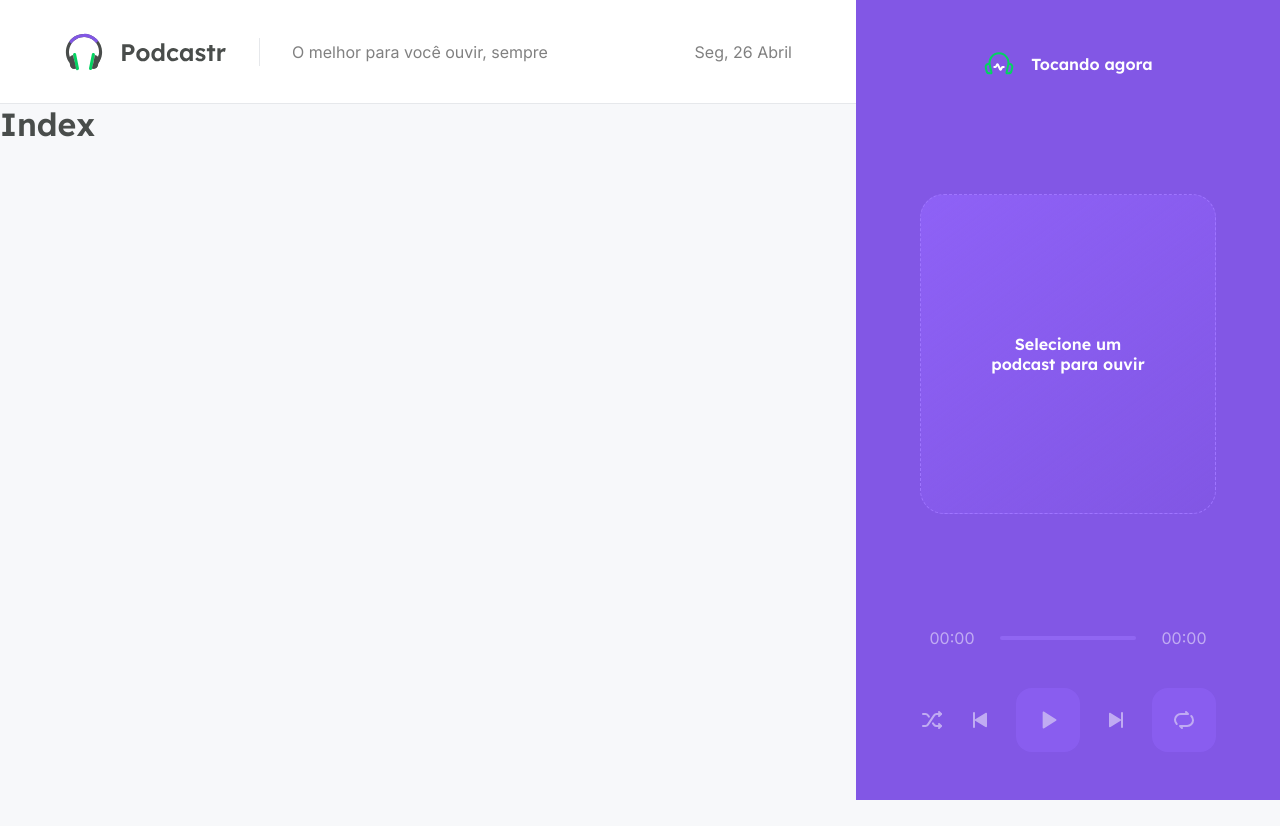
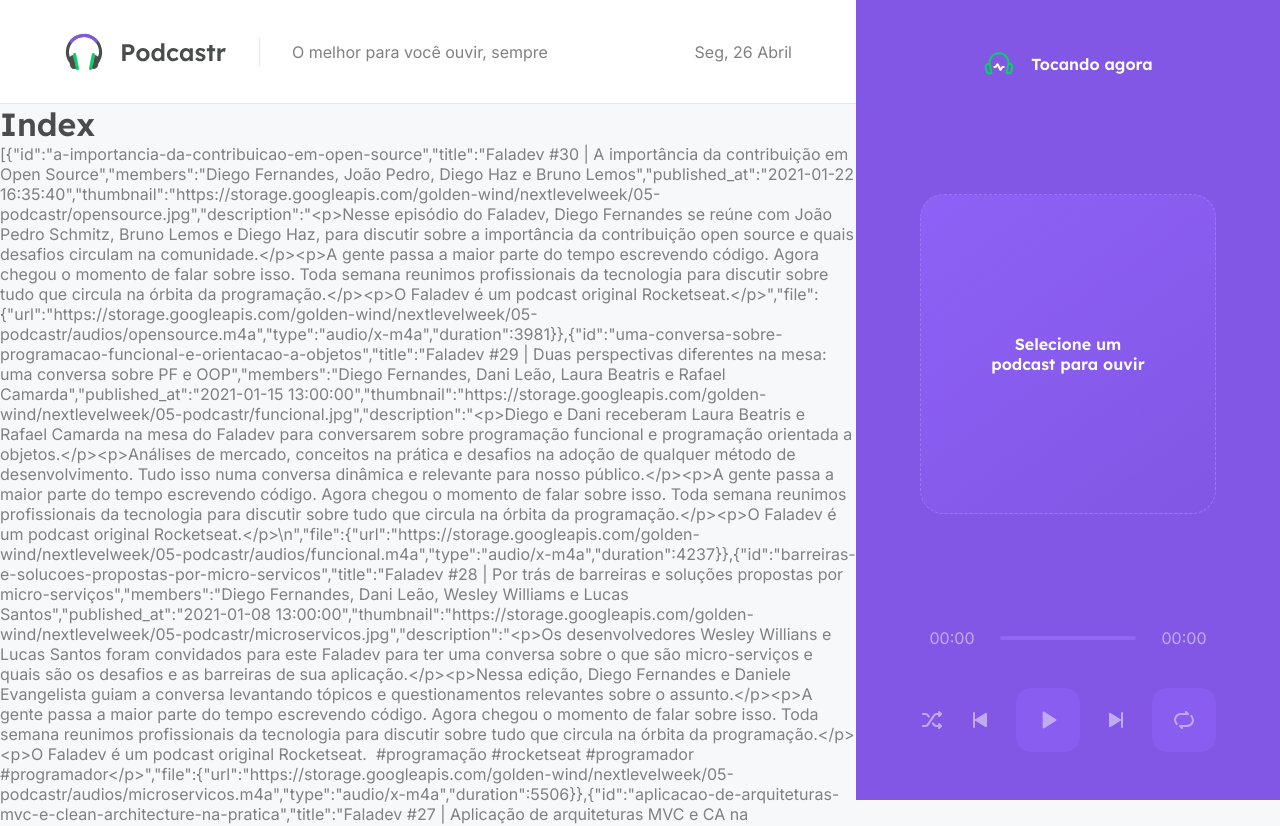
Before and after one commit to karengiovanna/Podcaster, a Next.js app in the folder podcaster_next/: page / in a window 1280 px wide. Shown: the top 826 px of the page. Before the commit the page ends 800 px from the top, so only its background shows below. Built offline with nearby package versions, Linux system fonts and the light colour scheme; data requests are answered from the project's data file.

Commit message:
Exibição do json

```diff
--- a/podcaster_next/src/pages/index.tsx
+++ b/podcaster_next/src/pages/index.tsx
@@ -4,14 +4,13 @@
 
 import {GetStaticProps} from 'next';
 import { api } from '../services/api';
-// import { api } from '../services/api';
-// import {format, parseISO} from 'date-fns'; //converte data em string para date em js
-// import ptBR from 'date-fns/locale/pt-BR'; // data em português
-// import { convertDurationToTimeString } from '../utils/convertDurationToTimeString';
+import {format, parseISO} from 'date-fns'; //converte data em string para date em js
+import ptBR from 'date-fns/locale/pt-BR'; // data em português
+import { convertDurationToTimeString } from '../utils/convertDurationToTimeString';
 
 
 type Episode = {
-   d: string;
+  id: string;
   title: string;
   thumbnail: string;
   description: string;
@@ -45,11 +44,22 @@ export const getStaticProps: GetStaticProps = async() =>{ //tanto os parâmetros
       _order: 'desc'
   }
 })
-
+  const episodes = data.map(episode =>{
+    return{
+      id: episode.id,
+      title: episode.title,
+      thumbnail: episode.thumbnail,
+      members: episode.members,
+      published_at: format(parseISO(episode.published_at), 'd MMM yy', {locale: ptBR}),
+      duration: convertDurationToTimeString(episode.file.duration),
+      description: episode.description,
+      url: episode.file.url,
+    };
+  })
 
   return{
     props:{ // conceito de propriedades do react
-      episode: data
+      episodes: data
     },
     revalidate: 60*60*8, //60 segundos * 60 minutos * 8 = a cada 8 horas uma nova versão dessa página será criada (um podcast novo a cada 8 horas)
   }
```
